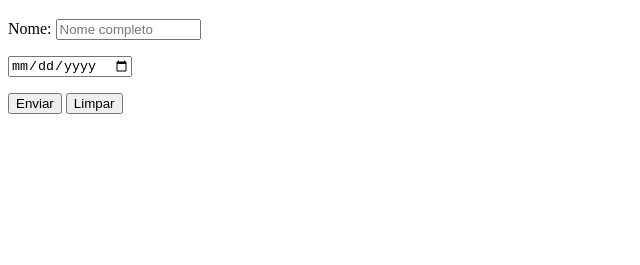
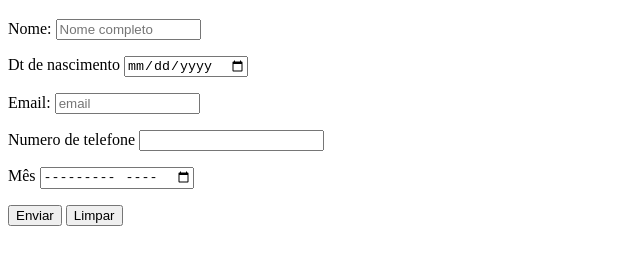
Before and after one commit to luacastro/html-css, a plain HTML site: page exercicios/025/form3.html in a window 1280 px wide. Shown: the part 61-326 px from the top of the page, without its empty margins (0-640 px from the left). Drawn offline with Linux system fonts and the light colour scheme.

Commit message:
formulario

```diff
--- a/exercicios/025/form3.html
+++ b/exercicios/025/form3.html
@@ -13,8 +13,20 @@
             <input type="text" name="nome" id="inome" minlength="3" maxlength="30" required autocomplete="name" placeholder="Nome completo" size="15">
         </p>
         <p>
-            <label for="inasc"></label>
+            <label for="inasc">Dt de nascimento</label>
             <input type="date" name="nasc" id="inasc" required>
+        </p>
+        <p>
+            <label for="iemail">Email: </label>
+            <input type="email" name="email" id="iemail" required placeholder="email" size="15" autocomplete="email">
+        </p>
+        <p>
+            <label for="telefone">Numero de telefone</label>
+            <input type="number" name="telefone" id="telefone" minlength="11" maxlength="11" size="11" required>
+        </p>
+        <p>
+            <label for="iperiodo">Mês</label>
+            <input type="month" name="mes" id="imes">
         </p>
         <p>
             <input type="submit" value="Enviar">
```
